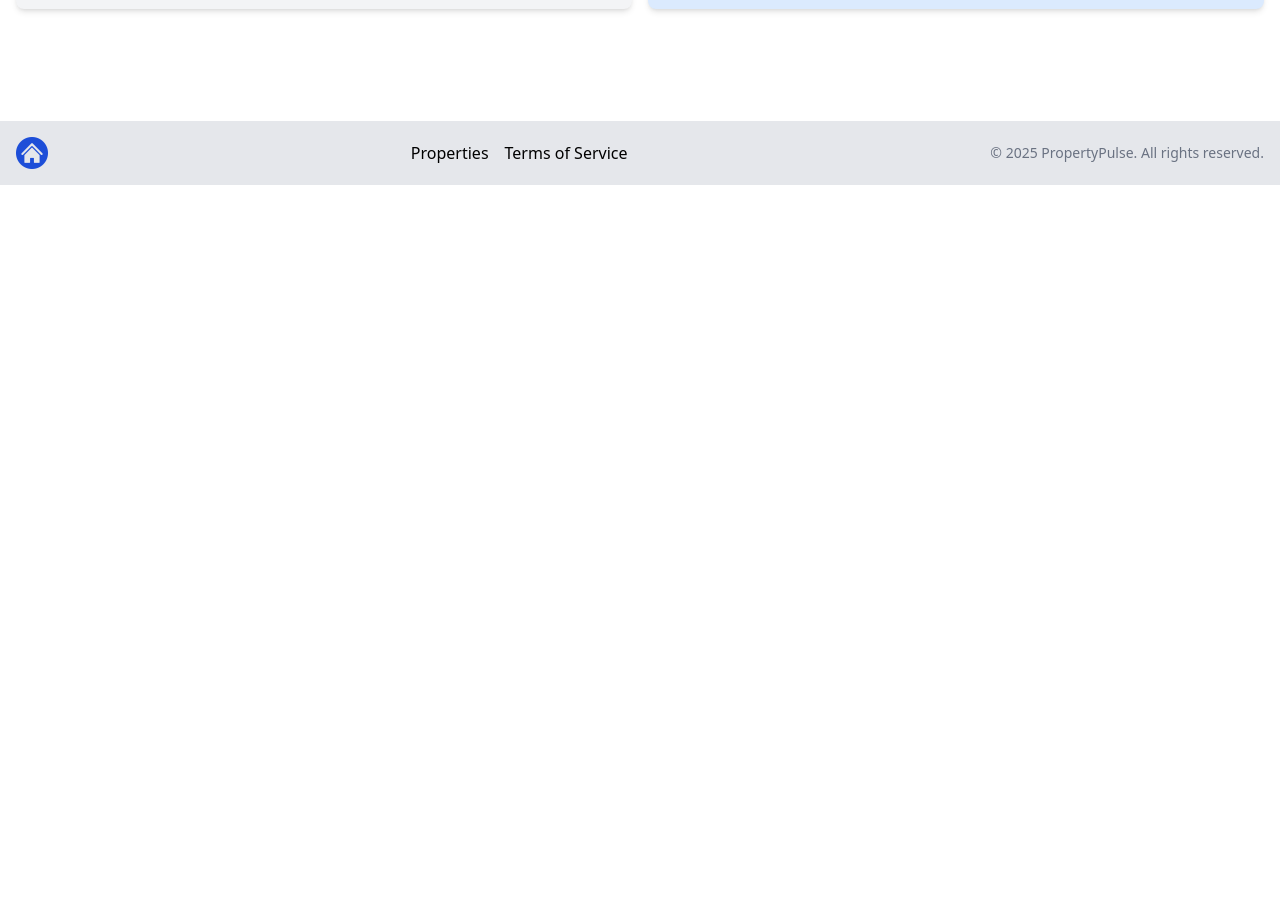
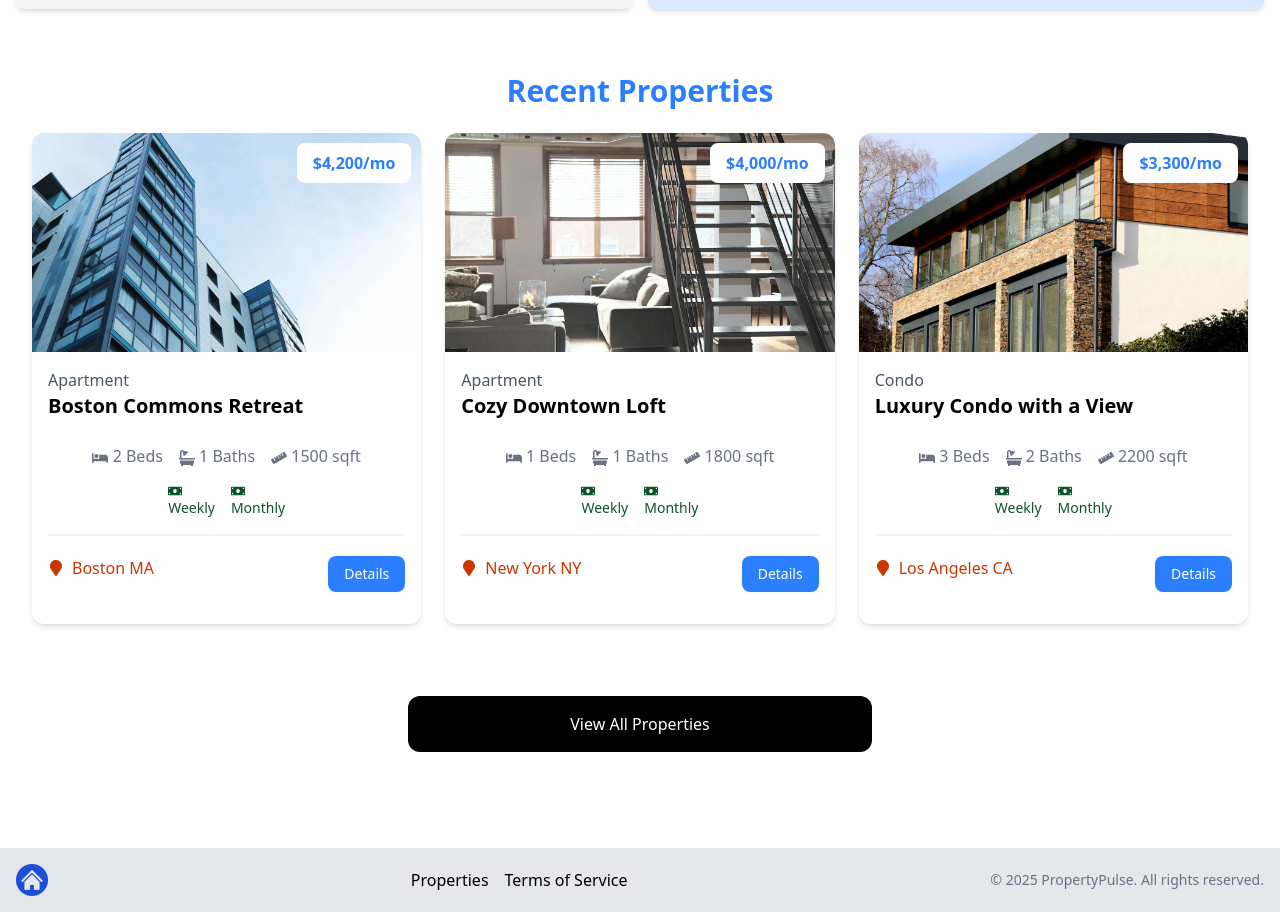
Before and after one commit to fanischam/property-pulse, a Next.js app: page / in a window 1280 px wide. Shown: the part 280-1192 px from the top of the page. Before the commit the page ends 800 px from the top, so only its background shows below. Built offline with nearby package versions, Linux system fonts and the light colour scheme.

Commit message:
created properties component for home page

```diff
--- a/app/page.tsx
+++ b/app/page.tsx
@@ -1,4 +1,5 @@
 import Hero from '@/components/Hero';
+import HomeProperties from '@/components/HomeProperties';
 import InfoBoxes from '@/components/InfoBoxes';
 
 const HomePage = () => {
@@ -6,6 +7,7 @@ const HomePage = () => {
     <>
       <Hero />
       <InfoBoxes />
+      <HomeProperties />
     </>
   );
 };
--- /dev/null
+++ b/components/HomeProperties.tsx
@@ -0,0 +1,37 @@
+import properties from '@/properties.json';
+import PropertyCard from './PropertyCard';
+import Link from 'next/link';
+
+const HomeProperties = () => {
+  const recentProperties = properties.slice(0, 3);
+  return (
+    <>
+      <section className='px-4 py-6'>
+        <div className='container-xl lg:container m-auto px-4 py-6'>
+          <h2 className='text-3xl font-bold text-blue-500 mb-6 text-center'>
+            Recent Properties
+          </h2>
+          {properties.length == 0 ? (
+            <p>No properties found</p>
+          ) : (
+            <div className='grid grid-cols-1 md:grid-cols-3 gap-6'>
+              {recentProperties.map((prop) => (
+                <PropertyCard property={prop} key={prop._id} />
+              ))}
+            </div>
+          )}
+        </div>
+      </section>
+      <section className='m-auto max-w-lg my-6 px-6'>
+        <Link
+          href='/properties'
+          className='block bg-black text-white text-center py-4 px-6 rounded-xl hover:bg-gray-700'
+        >
+          View All Properties
+        </Link>
+      </section>
+    </>
+  );
+};
+
+export default HomeProperties;
```
